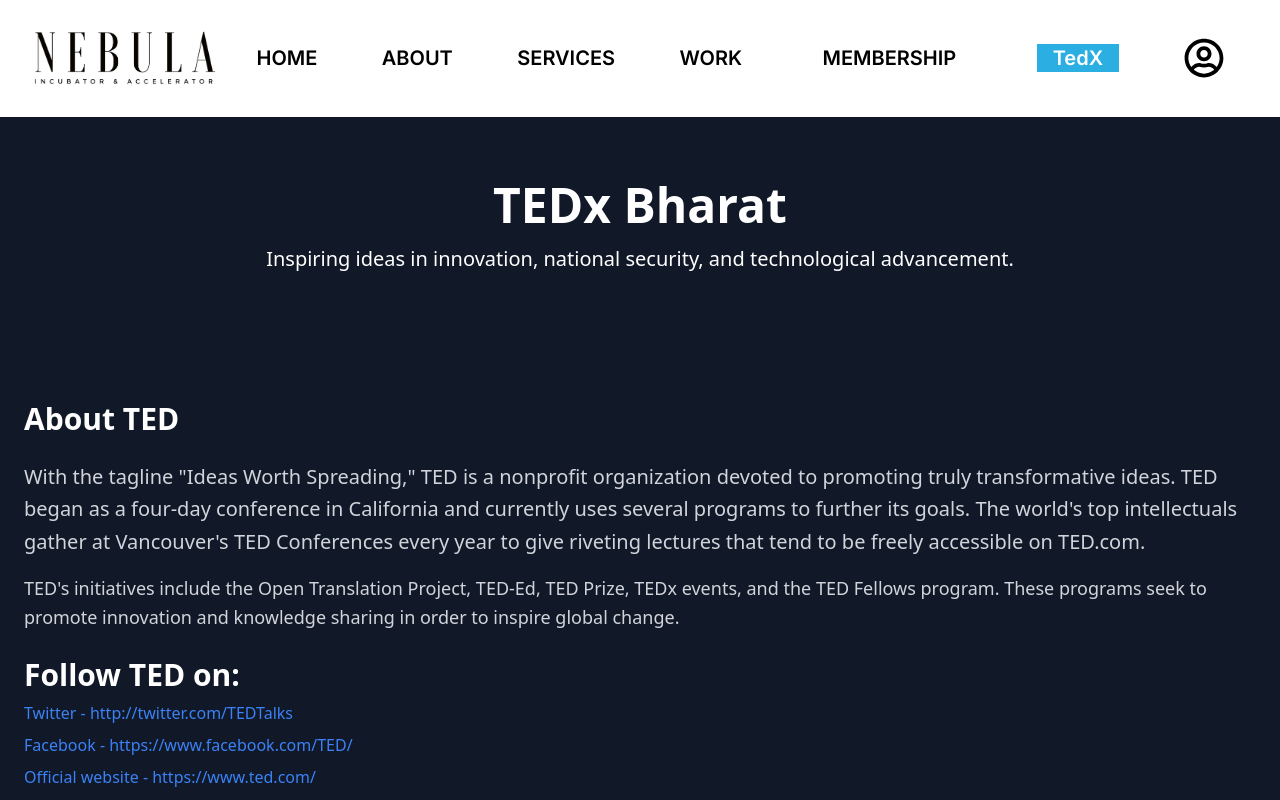
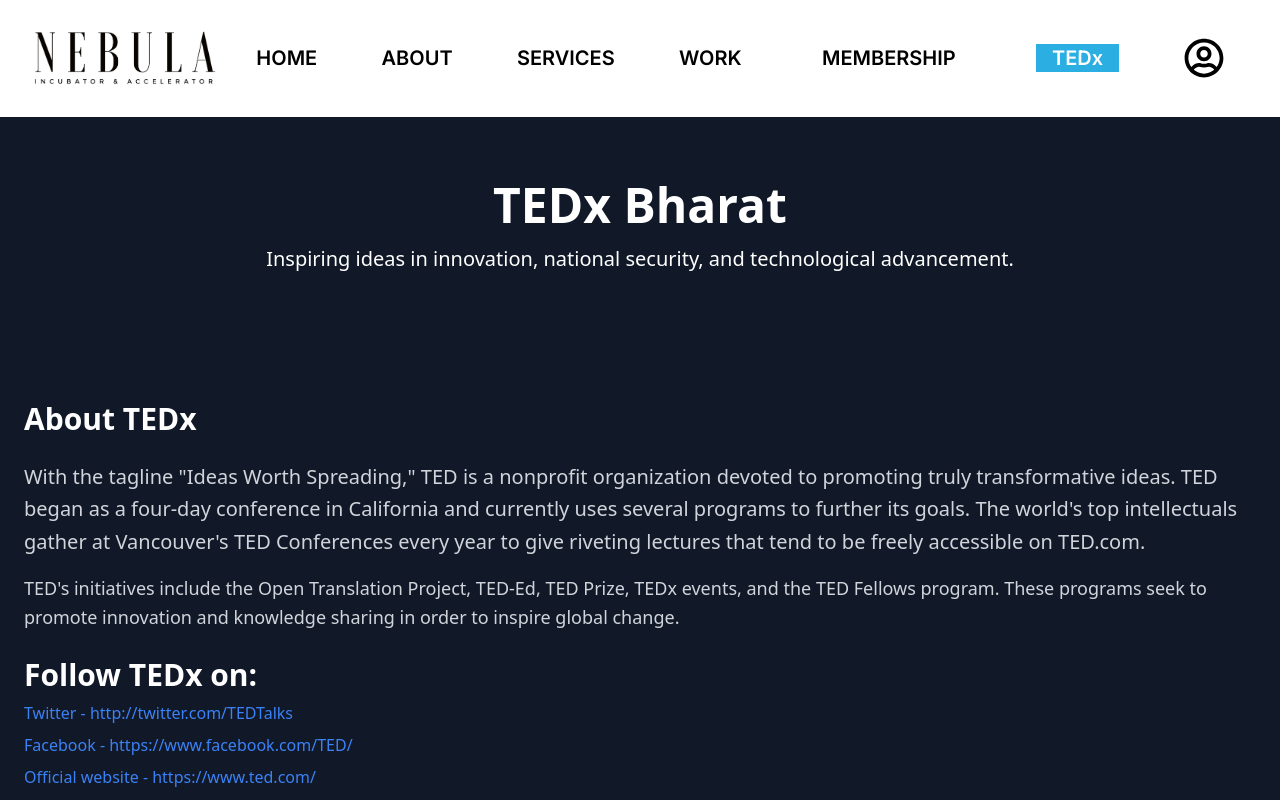
Before and after one commit to ANUXR4G/Nebula-Accelerator, a Next.js app: page /tedx in a window 1280 px wide. Shown: the top 800 px of the page. Built offline with nearby package versions, Linux system fonts and the light colour scheme.

Commit message:
Initial Commit

```diff
--- a/src/app/navbar.jsx
+++ b/src/app/navbar.jsx
@@ -39,7 +39,7 @@
           <span className="p-4">MEMBERSHIP</span>
         </Link>
         <Link href="/tedx" className="hover:text-black transition-colors duration-1000 text-xl text-white bg-[#2baee2]">
-          <span className="p-4">TedX</span>
+          <span className="p-4">TEDx</span>
         </Link>
         <UserIcon />
       </div>
--- a/src/app/tedx/tedxbharatpage.jsx
+++ b/src/app/tedx/tedxbharatpage.jsx
@@ -19,7 +19,7 @@
       {/* About TED */}
       <section className="py-16 px-6 bg-gray-900">
         <div className="max-w-7xl mx-auto">
-          <h2 className="text-3xl font-bold text-white mb-6">About TED</h2>
+          <h2 className="text-3xl font-bold text-white mb-6">About TEDx</h2>
           <p className="text-xl leading-relaxed text-gray-300">
             With the tagline "Ideas Worth Spreading," TED is a nonprofit organization devoted to promoting truly transformative ideas. TED began as a four-day conference in California and currently uses several programs to further its goals. The world's top intellectuals gather at Vancouver's TED Conferences every year to give riveting lectures that tend to be freely accessible on TED.com.
           </p>
@@ -28,7 +28,7 @@
           </p>
           <div className="mt-6">
             <p className="text-3xl font-bold text-white">
-              Follow TED on:
+              Follow TEDx on:
             </p>
             <ul className="mt-2 space-y-2">
               <li>
```
